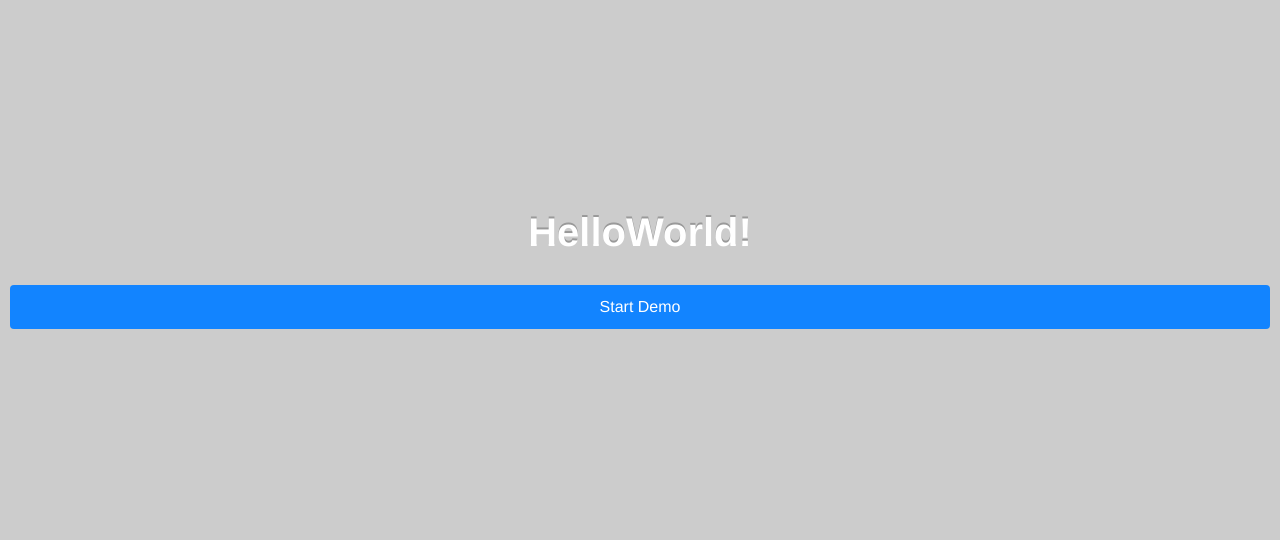
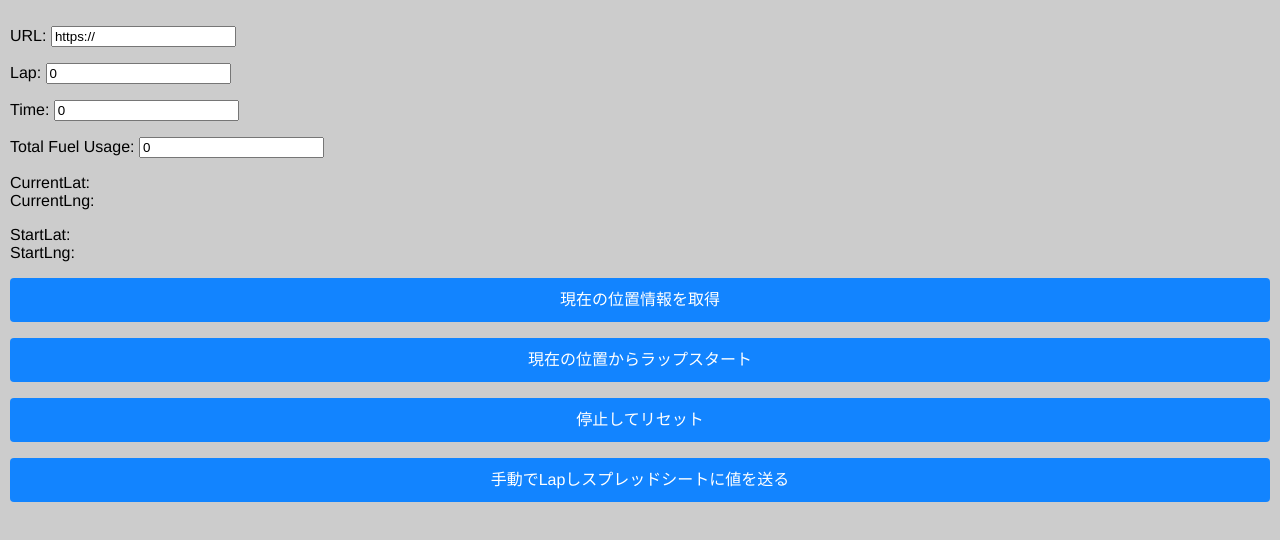
Before and after one commit to daichi-a/LapFuelUsageRecord, a website: page www/index.html in a window 1280 px wide. Drawn offline with Linux system fonts and the light colour scheme.

Commit message:
一通り書いた

```diff
--- a/www/index.html
+++ b/www/index.html
@@ -4,7 +4,10 @@
     <meta charset="utf-8">
     <meta name="viewport" content="width=device-width, height=device-height, initial-scale=1, maximum-scale=1, user-scalable=no">
     <meta http-equiv="Content-Security-Policy" content="default-src * data: gap: content: https://ssl.gstatic.com; style-src * 'unsafe-inline'; script-src * 'unsafe-inline' 'unsafe-eval'">
+
     <script src="components/loader.js"></script>
+    <script src="index.js"></script>
+
     <link rel="stylesheet" href="components/loader.css">
     <link rel="stylesheet" href="css/style.css">
     <script>
@@ -17,8 +20,45 @@
 </head>
 <body>
 
-    <h1>HelloWorld!</h1>
+    <!-- <h1>HelloWorld!</h1>
     <a class="button--large" href="phonegap-demo.html">Start Demo</a>
+    -->
+    <p>
+      URL: <input type="url" id="URL" value="https://" />
+
+    </p>
+    <p>
+      Lap: <input type="number" id="Lap" value="0" />
+    </p>
+    <p>
+      Time: <input type="number" id="Time" value="0" />
+    </p>
+    <p>
+      Total Fuel Usage:  <input type="number" id="TotalFuelUsage" value="0" />
+    </p>
+    <p>
+      CurrentLat: <output type="output" id="CurrentLat" /><br />
+      CurrentLng: <output type="output" id="CurrentLng" />
+    </p>
+    <p>
+      StartLat: <output type="output" id="StartLat" /><br />
+      StartLng: <output type="output" id="StartLng" />
+    </p>
+
+    <p>
+      <a href="#" class="button--large" onclick="getCurrentLocation();">現在の位置情報を取得</a>
+    </p>
+    <p>
+    <a href="#" class="button--large" onclick="setStartPosThenTimeStart();">現在の位置からラップスタート</a>
+    </p>
+    <p>
+    <a href="#" class="button--large" onclick="setCounterStopThenReset();">停止してリセット</a>
+    </p>
+    <p>
+    <a href="#" class="button--large" onclick="postFuelUsage();">手動でLapしスプレッドシートに値を送る</a>
+    </p>
+
+
 
 </body>
 </html>
--- /dev/null
+++ b/www/index.js
@@ -0,0 +1,40 @@
+// This is a JavaScript file
+window.startLat = 0;
+window.startLng = 0;
+window.currentLat = 0;
+window.currentLng = 0;
+
+function getCurrentLocation() {
+    const locSuc = (event) => {
+      window.currentLat = event.coords.latitude;
+      window.currenttLng = event.coords.longitude;
+      document.getElementById("CurrentLat").value = window.currentLat;
+      document.getElementById("CurrentLng").value = window.currentLng;
+    };
+
+    const locFail = (event) => {
+
+    };
+    navigator.geolocation.getCurrentPosition(locSuc, locFail);
+}
+
+function setStartPosThenTimeStart(){
+  getCurrentLocation();
+  window.startLat = window.currentLat;
+  window.startLng = window.currentLng;
+
+}
+
+function postFuelUsage(){
+  let lap_data = document.getElementById('Lap').value;
+  let fuel_usage_data = document.getElementById('FuelUsage').value;
+  const obj = {Lap: lap_data, FuelUsage: fuel_usage_data};
+  const body = JSON.stringify(obj);
+  const headers = {
+    'Conent-Type': 'application/json'
+  }
+  const options = {method: 'POST', mode: 'no-cors', body, headers};
+  const url = 'https://script.google.com/macros/s/AKfycbyIrNNlRVfCpnndYFhaGRLyMxDuVpnixNEt2mne/exec';
+
+  fetch(url, options).then(res => res.json).then(console.log).catch(console.error);
+}
```
